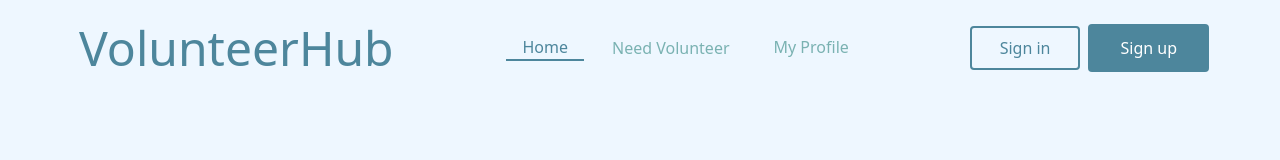
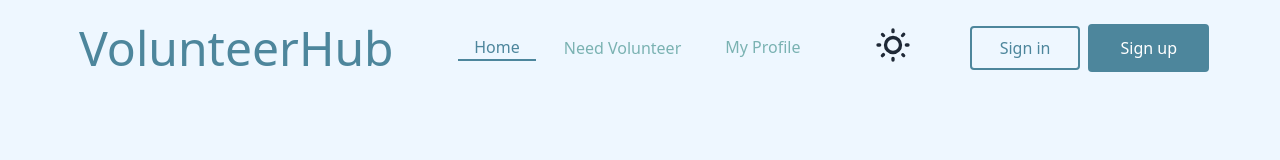
Before and after one commit to JayedXishan/VolunteerHub-client, a React (Vite) app: page /login in a window 1280 px wide. Shown: the top 160 px of the page. Built offline with nearby package versions, Linux system fonts and the light colour scheme; no server answers.

Commit message:
darkmode enable

```diff
--- a/package.json
+++ b/package.json
@@ -18,6 +18,7 @@
     "react-dom": "^18.2.0",
     "react-hook-form": "^7.51.4",
     "react-icons": "^5.2.1",
+    "react-reveal": "^1.2.2",
     "react-router-dom": "^6.23.0",
     "react-toastify": "^10.0.5",
     "sort-by": "^1.2.0",
--- a/src/Components/Aim.jsx
+++ b/src/Components/Aim.jsx
@@ -3,13 +3,24 @@
 import { MdVolunteerActivism } from "react-icons/md";
 import { FaBriefcaseMedical } from "react-icons/fa";
 import { MdNaturePeople } from "react-icons/md";
-
+import Typewriter from "typewriter-effect";
 const Aim = () => {
   return (
     <div className="lg:w-[1170px] mx-auto mt-[120px]">
       <div className="lg:flex lg:flex-row-reverse ">
       <div className="lg:flex-2 lg:w-[350px] lg:flex-grow  text-center lg:flex-col lg:justify-center lg:items-center lg:my-auto">
-          <h3 className="text-3xl font-extrabold mb-4">Our Focus and Aim</h3>
+          <h3 className="text-3xl font-extrabold mb-4">
+          <Typewriter
+                  options={{
+                    strings: ["Our Focus and Aim"],
+                    autoStart: true,
+                    loop: true,
+                    delay:75,
+                    typeSpeed:120,
+                    deleteSpeed:80,
+                  }}
+                />
+          </h3>
           <p className="lg:w-[70%] w-[90%] mx-auto">
             Lorem ipsum dolor sit amet consectetur adipisicing elit. Sit
             cupiditate iusto quidem! Repellendus ea aperiam, minima ducimus iste
--- a/src/Components/NavBar.jsx
+++ b/src/Components/NavBar.jsx
@@ -5,7 +5,7 @@
 const NavBar = () => {
   const { logout, user } = useAuth();
   const [isHovered, setIsHovered] = useState(false);
-  const [isActive,setActive]=useState('1');
+  const [isActive, setActive] = useState("1");
   return (
     <div>
       <div className=" bg-[#EEF7FF]">
@@ -44,7 +44,6 @@
                     Need Volunteer
                   </Link>
                   <div className="dropdown dropdown-end">
-
                     <ul
                       tabIndex={0}
                       className="mt-3 z-[1] p-2 shadow menu menu-sm dropdown-content bg-base-100 rounded-box w-52"
@@ -60,23 +59,54 @@
               </div>
             </div>
 
-            <Link to="/" onClick={()=>setActive('1')}  className="flex items-center p-2  ">
-              <span className="text-[#4D869C] lg:text-5xl text-2xl ">VolunteerHub</span>
+            <Link
+              to="/"
+              onClick={() => setActive("1")}
+              className="flex items-center p-2  "
+            >
+              <span className="text-[#4D869C] lg:text-5xl text-2xl ">
+                VolunteerHub
+              </span>
             </Link>
             <ul className="items-stretch hidden space-x-3 lg:flex text-gray-700 font-extralight ">
               <li className="flex">
-                <Link to="/" onClick={()=>setActive('1')} className= {isActive==='1' ? 'text-[#4D869C] flex items-center px-4 border-b-2 border-[#4D869C] font-normal' : 'text-[#7AB2B2] flex items-center px-4 '}>
+                <Link
+                  to="/"
+                  onClick={() => setActive("1")}
+                  className={
+                    isActive === "1"
+                      ? "text-[#4D869C] flex items-center px-4 border-b-2 border-[#4D869C] font-normal"
+                      : "text-[#7AB2B2] flex items-center px-4 "
+                  }
+                >
                   Home
                 </Link>
               </li>
               <li className="flex">
-                <Link to="/needvolunteer" onClick={()=>setActive('2')} className= {isActive==='2' ? 'text-[#4D869C] flex items-center px-4 border-b-2 border-[#4D869C] font-normal' : 'text-[#7AB2B2] flex items-center px-4 '}>
+                <Link
+                  to="/needvolunteer"
+                  onClick={() => setActive("2")}
+                  className={
+                    isActive === "2"
+                      ? "text-[#4D869C] flex items-center px-4 border-b-2 border-[#4D869C] font-normal"
+                      : "text-[#7AB2B2] flex items-center px-4 "
+                  }
+                >
                   Need Volunteer
                 </Link>
               </li>
               <li className="flex">
                 <div className="dropdown ">
-                  <span tabIndex={0} role="button" onClick={()=>setActive('3')} className= {isActive==='3' ? 'text-[#4D869C] flex items-center px-4 border-b-2 border-[#4D869C] font-normal' : 'text-[#7AB2B2] flex items-center px-4 '}>
+                  <span
+                    tabIndex={0}
+                    role="button"
+                    onClick={() => setActive("3")}
+                    className={
+                      isActive === "3"
+                        ? "text-[#4D869C] flex items-center px-4 border-b-2 border-[#4D869C] font-normal"
+                        : "text-[#7AB2B2] flex items-center px-4 "
+                    }
+                  >
                     My Profile
                   </span>
                   <ul
@@ -86,13 +116,40 @@
                     <li>
                       <Link to="/addpost">Add Post</Link>
                       <Link to="/mypost">Manage Post</Link>
-
                     </li>
                   </ul>
                 </div>
               </li>
             </ul>
 
+            <div>
+              <label className="swap swap-rotate">
+                {/* this hidden checkbox controls the state */}
+                <input
+                  type="checkbox"
+                  className="theme-controller"
+                  value="synthwave"
+                />
+
+                {/* sun icon */}
+                <svg
+                  className="swap-off fill-current w-10 h-10"
+                  xmlns="http://www.w3.org/2000/svg"
+                  viewBox="0 0 24 24"
+                >
+                  <path d="M5.64,17l-.71.71a1,1,0,0,0,0,1.41,1,1,0,0,0,1.41,0l.71-.71A1,1,0,0,0,5.64,17ZM5,12a1,1,0,0,0-1-1H3a1,1,0,0,0,0,2H4A1,1,0,0,0,5,12Zm7-7a1,1,0,0,0,1-1V3a1,1,0,0,0-2,0V4A1,1,0,0,0,12,5ZM5.64,7.05a1,1,0,0,0,.7.29,1,1,0,0,0,.71-.29,1,1,0,0,0,0-1.41l-.71-.71A1,1,0,0,0,4.93,6.34Zm12,.29a1,1,0,0,0,.7-.29l.71-.71a1,1,0,1,0-1.41-1.41L17,5.64a1,1,0,0,0,0,1.41A1,1,0,0,0,17.66,7.34ZM21,11H20a1,1,0,0,0,0,2h1a1,1,0,0,0,0-2Zm-9,8a1,1,0,0,0-1,1v1a1,1,0,0,0,2,0V20A1,1,0,0,0,12,19ZM18.36,17A1,1,0,0,0,17,18.36l.71.71a1,1,0,0,0,1.41,0,1,1,0,0,0,0-1.41ZM12,6.5A5.5,5.5,0,1,0,17.5,12,5.51,5.51,0,0,0,12,6.5Zm0,9A3.5,3.5,0,1,1,15.5,12,3.5,3.5,0,0,1,12,15.5Z" />
+                </svg>
+
+                {/* moon icon */}
+                <svg
+                  className="swap-on fill-current w-10 h-10"
+                  xmlns="http://www.w3.org/2000/svg"
+                  viewBox="0 0 24 24"
+                >
+                  <path d="M21.64,13a1,1,0,0,0-1.05-.14,8.05,8.05,0,0,1-3.37.73A8.15,8.15,0,0,1,9.08,5.49a8.59,8.59,0,0,1,.25-2A1,1,0,0,0,8,2.36,10.14,10.14,0,1,0,22,14.05,1,1,0,0,0,21.64,13Zm-9.5,6.69A8.14,8.14,0,0,1,7.08,5.22v.27A10.15,10.15,0,0,0,17.22,15.63a9.79,9.79,0,0,0,2.1-.22A8.11,8.11,0,0,1,12.14,19.73Z" />
+                </svg>
+              </label>
+            </div>
             <div>
               {user?.email ? (
                 <div className="flex space-x-2">
@@ -139,14 +196,15 @@
               ) : (
                 <div className="items-center space-x-2 flex-shrink-0  lg:flex">
                   <Link
-                    to="/login" onClick={()=>setActive('0')}
+                    to="/login"
+                    onClick={() => setActive("0")}
                     className="self-center px-7 py-2 rounded border-2 border-[#4D869C] text-[#4D869C] hidden lg:flex  transition ease-linear delay-200 duration-300 hover:bg-[#4D869C] hover:text-white "
                   >
                     Sign in
                   </Link>
                   <Link
                     to="/register"
-                    onClick={()=>setActive('0')}
+                    onClick={() => setActive("0")}
                     className="self-center lg:px-8 lg:py-3 p-2  rounded bg-[#4D869C] text-white transition ease-linear delay-200 duration-300 hover:bg-[#102C57] hover:text-white "
                   >
                     Sign up
--- a/src/Components/VolunteerContainer.jsx
+++ b/src/Components/VolunteerContainer.jsx
@@ -1,7 +1,7 @@
 import React from "react";
 import Volunteer from "./Volunteer";
 import { Link, useLoaderData } from "react-router-dom";
-
+import Typewriter from "typewriter-effect";
 const VolunteerContainer = () => {
   const volunteers = useLoaderData();
 
@@ -9,7 +9,17 @@
     <div className="lg:w-[1170px] mx-auto my-[100px]">
       <div className="w-full mb-[60px]">
         <h3 className="text-center text-2xl font-bold mb-4">
-          Volunteer Needed Posts
+
+          <Typewriter
+                  options={{
+                    strings: ["Volunteer Needed Posts"],
+                    autoStart: true,
+                    loop: true,
+                    delay:75,
+                    typeSpeed:120,
+                    deleteSpeed:80,
+                  }}
+                />
         </h3>
         <p className="w-[70%] text-center mx-auto">
           Explore our Art and Volunteer Section: A sanctuary for creatives,
--- a/tailwind.config.js
+++ b/tailwind.config.js
@@ -8,4 +8,7 @@
     extend: {},
   },
   plugins: [require('daisyui')],
+  daisyui: {
+    themes: ["light", "synthwave"],
+  },
 }
```
Also changed, not shown: 1 other file (tests, documents, lock files or other folders).
